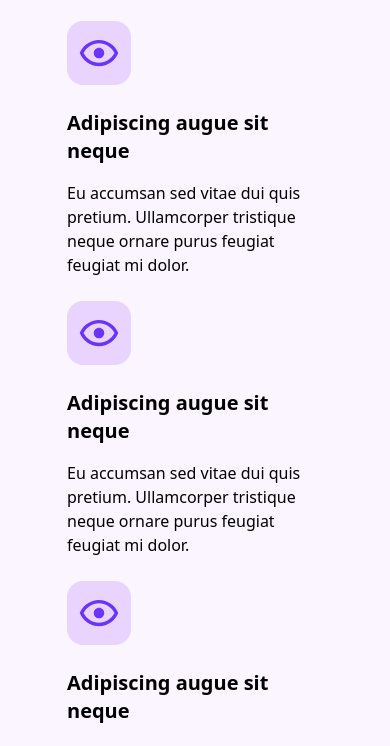
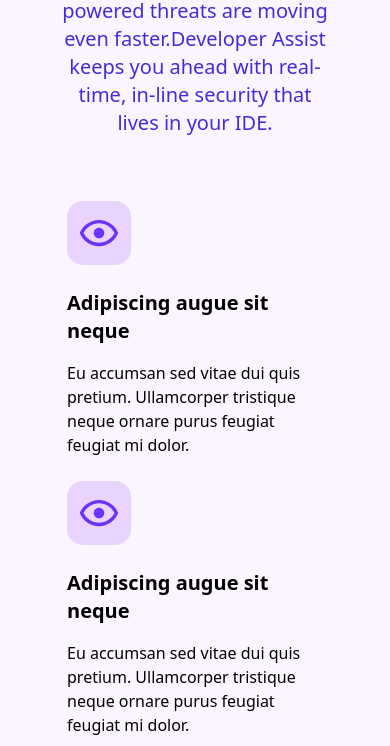
Before and after one commit to edganime96/ux-test, a plain HTML site: page index.html in a window 390 px wide. Shown: the part 371-1117 px from the top of the page. Drawn offline with nearby package versions, Linux system fonts and the light colour scheme.

Commit message:
Fixed mobile scrolling

```diff
--- a/index.html
+++ b/index.html
@@ -7,7 +7,7 @@
     <title>UX test</title>
 </head>
 <body class="bg-purple-50">
-    <section class="flex flex-col gap-16 pt-10 pr-16 pl-16 pb-24 justify-center items-center h-screen">
+    <section class="flex flex-col gap-16 pt-10 pr-16 pl-16 pb-24 justify-center items-center lg:h-screen">
 
         <div class="flex flex-col text-center gap-4 max-w-[800px]">
             <h1 class="text-indigo-700">Hola! Soy Edgardo Marcano y este es mi componente elegido</h1>
```
